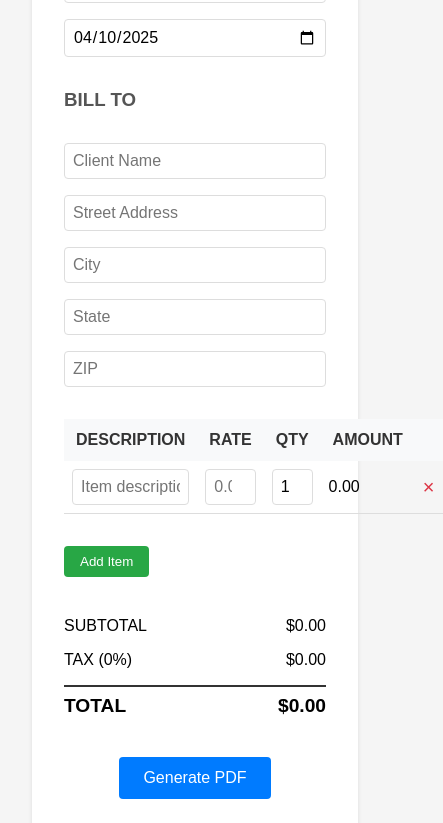
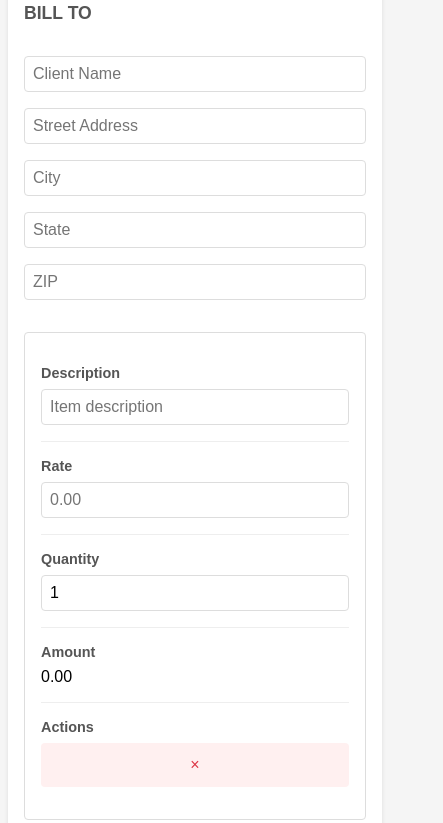
Before and after one commit to SoniaDeAraujo/invoice-generator, a plain HTML site: page index.html in a window 390 px wide. Shown: the part 583-1406 px from the top of the page, 443 px wide, since content can reach past the window. Drawn offline with nearby package versions, Linux system fonts and the light colour scheme.

Commit message:
Improved mobile responsiveness with better table layout and input sizes

```diff
--- a/index.html
+++ b/index.html
@@ -49,11 +49,11 @@
                     </thead>
                     <tbody id="itemsBody">
                         <tr>
-                            <td><input type="text" placeholder="Item description"></td>
-                            <td><input type="number" placeholder="0.00" step="0.01"></td>
-                            <td><input type="number" placeholder="1" value="1"></td>
-                            <td><span class="amount">0.00</span></td>
-                            <td><button class="remove-item">×</button></td>
+                            <td data-label="Description"><input type="text" placeholder="Item description"></td>
+                            <td data-label="Rate"><input type="number" placeholder="0.00" step="0.01"></td>
+                            <td data-label="Quantity"><input type="number" placeholder="1" value="1"></td>
+                            <td data-label="Amount"><span class="amount">0.00</span></td>
+                            <td data-label="Actions"><button class="remove-item">×</button></td>
                         </tr>
                     </tbody>
                 </table>
--- a/styles.css
+++ b/styles.css
@@ -14,6 +14,7 @@ body {
 .container {
     max-width: 1000px;
     margin: 0 auto;
+    width: 100%;
 }
 
 .invoice-form {
@@ -27,6 +28,7 @@ h1 {
     color: #333;
     margin-bottom: 2rem;
     text-align: center;
+    font-size: clamp(1.5rem, 4vw, 2rem);
 }
 
 .company-details, .bill-to {
@@ -41,10 +43,12 @@ input[type="email"],
 input[type="number"],
 input[type="date"] {
     width: 100%;
-    padding: 0.5rem;
+    padding: 0.75rem;
     border: 1px solid #ddd;
     border-radius: 4px;
     font-size: 1rem;
+    -webkit-appearance: none;
+    appearance: none;
 }
 
 .invoice-details {
@@ -61,6 +65,11 @@ h3 {
     grid-column: 1 / -1;
     color: #555;
     margin-bottom: 1rem;
+    font-size: clamp(1.1rem, 3vw, 1.3rem);
+}
+
+.items-section {
+    width: 100%;
 }
 
 table {
@@ -85,26 +94,37 @@ td {
 td input {
     width: 100%;
     border: none;
-    padding: 0.25rem;
+    padding: 0.5rem;
     font-size: 1rem;
+    background: transparent;
 }
 
 .remove-item {
     background: none;
     border: none;
     color: #dc3545;
-    font-size: 1.25rem;
+    font-size: 1.5rem;
     cursor: pointer;
+    padding: 0.5rem;
+    min-width: 44px;
+    min-height: 44px;
+    display: flex;
+    align-items: center;
+    justify-content: center;
 }
 
 #addItem {
     background-color: #28a745;
     color: white;
     border: none;
-    padding: 0.5rem 1rem;
+    padding: 0.75rem 1.25rem;
     border-radius: 4px;
     cursor: pointer;
     margin-top: 1rem;
+    font-size: 1rem;
+    min-height: 44px;
+    width: 100%;
+    max-width: 200px;
 }
 
 .totals {
@@ -116,7 +136,8 @@ td input {
 .total-row {
     display: flex;
     justify-content: space-between;
-    padding: 0.5rem 0;
+    padding: 0.75rem 0;
+    font-size: 1rem;
 }
 
 .total {
@@ -136,11 +157,14 @@ td input {
     background-color: #007bff;
     color: white;
     border: none;
-    padding: 0.75rem 1.5rem;
+    padding: 1rem 2rem;
     border-radius: 4px;
-    font-size: 1rem;
+    font-size: 1.1rem;
     cursor: pointer;
     transition: background-color 0.2s;
+    min-height: 44px;
+    width: 100%;
+    max-width: 300px;
 }
 
 #generatePDF:hover {
@@ -148,6 +172,14 @@ td input {
 }
 
 @media (max-width: 768px) {
+    body {
+        padding: 1rem;
+    }
+
+    .invoice-form {
+        padding: 1.5rem;
+    }
+
     .company-details, .bill-to {
         grid-template-columns: 1fr;
     }
@@ -159,4 +191,112 @@ td input {
     .totals {
         width: 100%;
     }
+
+    /* Table responsive styles */
+    table, thead, tbody, th, td, tr {
+        display: block;
+    }
+
+    thead tr {
+        position: absolute;
+        top: -9999px;
+        left: -9999px;
+    }
+
+    tr {
+        border: 1px solid #ddd;
+        margin-bottom: 1rem;
+        background: #fff;
+        padding: 1rem;
+        border-radius: 4px;
+    }
+
+    td {
+        border: none;
+        border-bottom: 1px solid #eee;
+        position: relative;
+        padding: 1rem 0;
+        display: block;
+        min-height: 60px;
+    }
+
+    td:before {
+        content: attr(data-label);
+        display: block;
+        font-weight: bold;
+        color: #555;
+        margin-bottom: 0.5rem;
+        font-size: 0.9rem;
+    }
+
+    td input {
+        width: 100%;
+        padding: 0.75rem;
+        border: 1px solid #ddd;
+        border-radius: 4px;
+        font-size: 16px;
+        margin: 0;
+    }
+
+    td:last-child {
+        border-bottom: none;
+        min-height: 44px;
+    }
+
+    .remove-item {
+        margin: 0;
+        width: 100%;
+        justify-content: center;
+        background-color: #fff0f0;
+        border-radius: 4px;
+        color: #dc3545;
+        font-size: 1rem;
+        padding: 0.75rem;
+    }
+
+    .remove-item:hover {
+        background-color: #ffe0e0;
+    }
+
+    table {
+        border: none;
+        min-width: unset;
+    }
+
+    #addItem {
+        max-width: none;
+        margin: 1rem 0;
+    }
 }
+
+@media (max-width: 480px) {
+    body {
+        padding: 0.5rem;
+    }
+
+    .invoice-form {
+        padding: 1rem;
+        border-radius: 4px;
+    }
+
+    input[type="text"],
+    input[type="email"],
+    input[type="number"],
+    input[type="date"] {
+        padding: 0.5rem;
+        font-size: 16px;
+    }
+
+    .total-row {
+        font-size: 0.9rem;
+    }
+
+    .total {
+        font-size: 1.1rem;
+    }
+
+    #generatePDF {
+        padding: 0.75rem 1.5rem;
+        font-size: 1rem;
+    }
+}
```
